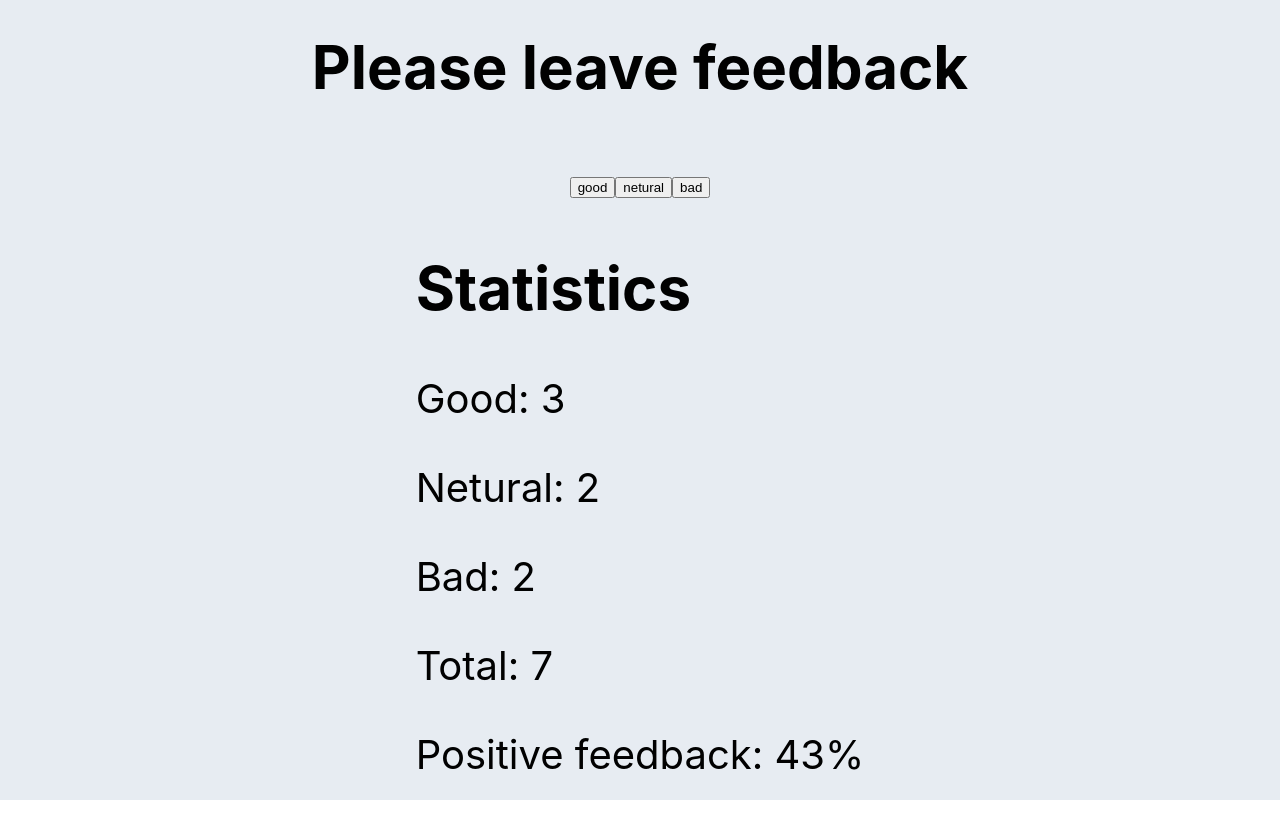
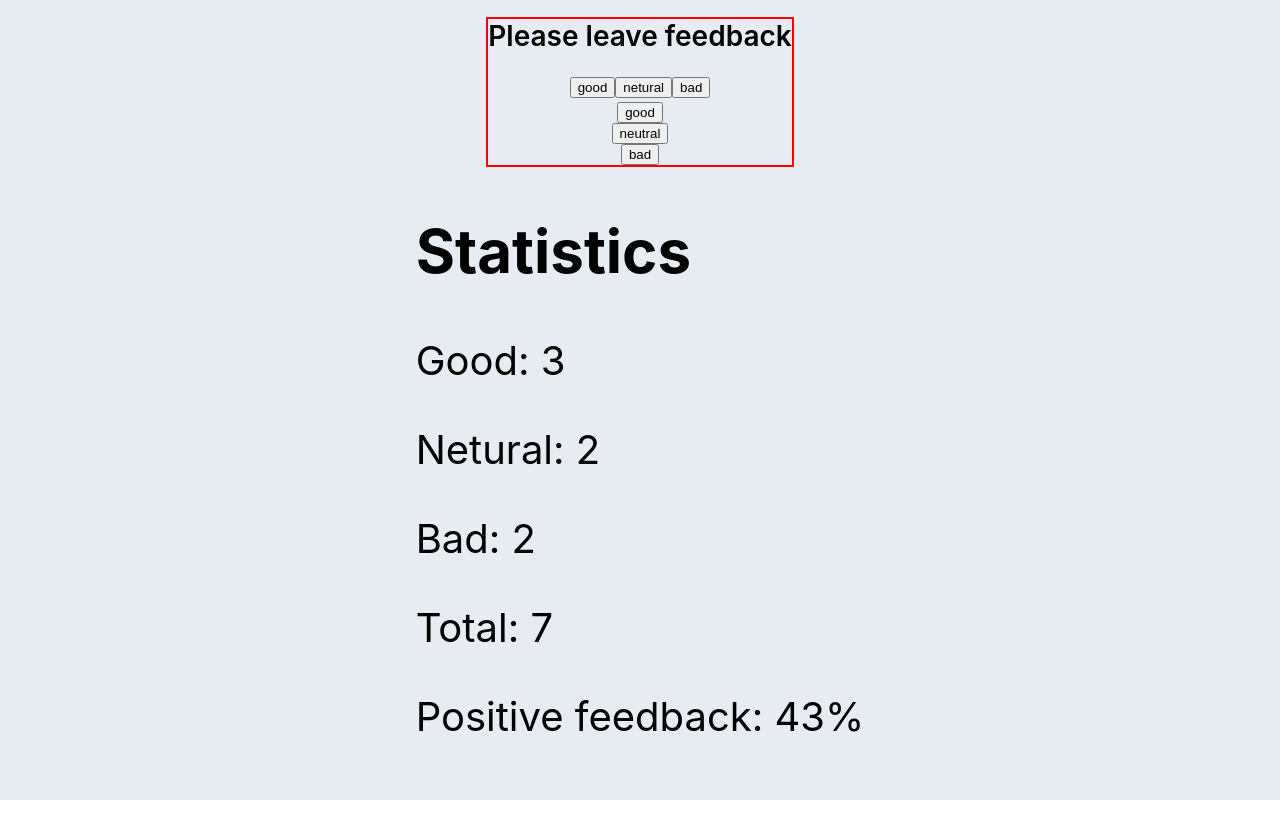
Before and after one commit to IgorMushk/goit-react-hw-02-feedback, a React (Create React App) app: page / in a window 1280 px wide. Built offline with nearby package versions, Linux system fonts and the light colour scheme.

Commit message:
Section - Feedbackon -- LevelFeedback for button 'good', 'neutral', 'bad'

```diff
--- a/package.json
+++ b/package.json
@@ -7,6 +7,7 @@
     "@testing-library/jest-dom": "^5.16.3",
     "@testing-library/react": "^12.1.4",
     "@testing-library/user-event": "^13.5.0",
+    "prop-types": "^15.8.1",
     "react": "^18.1.0",
     "react-dom": "^18.1.0",
     "react-scripts": "5.0.1",
--- a/src/components/App.jsx
+++ b/src/components/App.jsx
@@ -1,6 +1,7 @@
 import { Component } from 'react';
 import { Container } from './App.styled';
 import { Section } from './Section/Section';
+import { Feedback } from './Feedback/Feedback';
 
 export class App extends Component {
   state = {
@@ -9,22 +10,39 @@ export class App extends Component {
     bad: 0,
   };
 
+
+  // onLevelFeedback = option => {
+  //   this.setState(prevState => ({
+  //     ...prevState,
+  //     [option]: prevState[option] + 1,
+  //   }));
+  // };
+
+  onLevelFeedback = option => {
+    this.setState(prevState => ({ [option]: prevState[option] + 1 }));
+    //console.log('setState', this.setState)
+    console.log('setState - option', option)
+  };
+
   render() {
     return (
       <Container>
-      <Section  title="">
+        <Section title="Please leave feedback">
+          <Feedback
+            options={['good', 'neutral', 'bad']}
+            onLevelFeedback={this.onLevelFeedback}/>
         </Section>
         <section>
           <h2>Statistics</h2>
-        {/* <Notification message="There is no feedback"></Notification> */}
           <p>Good: 3</p>
           <p>Netural: 2</p>
           <p>Bad: 2</p>
           <p>Total: 7</p>
           <p>Positive feedback: 43%</p>
+          {/* <Notification message="There is no feedback"></Notification> */}
         </section>
       </Container>
-    )
+    );
   }
 }
 
--- /dev/null
+++ b/src/components/Feedback/Feedback.jsx
@@ -0,0 +1,28 @@
+import PropTypes from 'prop-types';
+
+export const Feedback = ({ options, onLevelFeedback }) => {
+  //console.log('option', options);
+  //console.log('onLevelFeedback', onLevelFeedback)
+  return (
+    <>
+      {options.map(option => (
+        <button
+          type="button"
+          key={option}
+          onClick={() => onLevelFeedback(option)}
+        >
+          {option}
+        </button>
+      ))}
+      {/* <div>
+        <button type="button">!!!good</button>
+        <button type="button">!!!netural</button>
+        <button type="button">!!!bad</button>
+      </div> */}
+    </>
+  );
+};
+
+Feedback.protoType = {
+    onAddFeedback: PropTypes.func,
+  };
--- a/src/components/Section/Section.jsx
+++ b/src/components/Section/Section.jsx
@@ -1,10 +1,15 @@
-export const Section = ({ title, children }) => (
-  <>
-    <h2>Please leave feedback</h2>
+import { SectionConteiner, Title } from "./Section.styled";
+
+export const Section = ({ title, children}) => {
+  return (
+    <SectionConteiner>
+      <Title>{title}</Title>
       <div>
         <button type="button">good</button>
         <button type="button">netural</button>
         <button type="button">bad</button>
       </div>
-  </>
+      {children}
+    </SectionConteiner>
   );
+};
--- a/src/components/Section/Section.styled.jsx
+++ b/src/components/Section/Section.styled.jsx
@@ -0,0 +1,16 @@
+import { styled } from 'styled-components';
+
+export const SectionConteiner = styled.div`
+  display: flex;
+  flex-direction: column;
+  justify-content: center;
+  align-items: center;
+  font-size: 40px;
+  outline: 2px solid red;
+`;
+
+export const Title = styled.h2`
+  margin-top: 0;
+  margin-bottom: 0;
+  font-size: 28px;
+  font-weight: 600;`;
```
Also changed, not shown: src/components/Feedback/Feedback.styled.jsx (added), 1 other file (tests, documents, lock files or other folders). Lines whose indentation alone changed are shown as unchanged.
